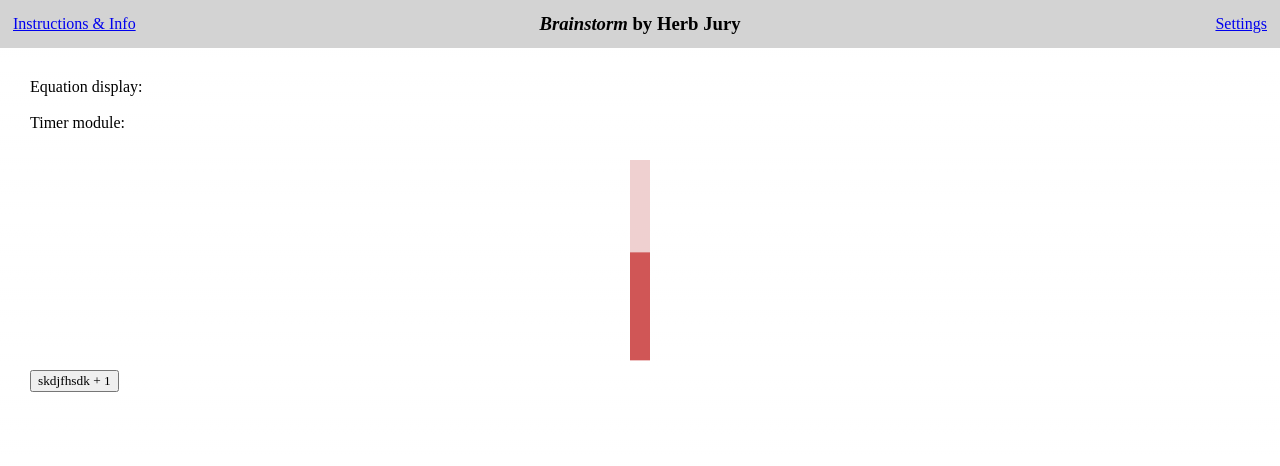
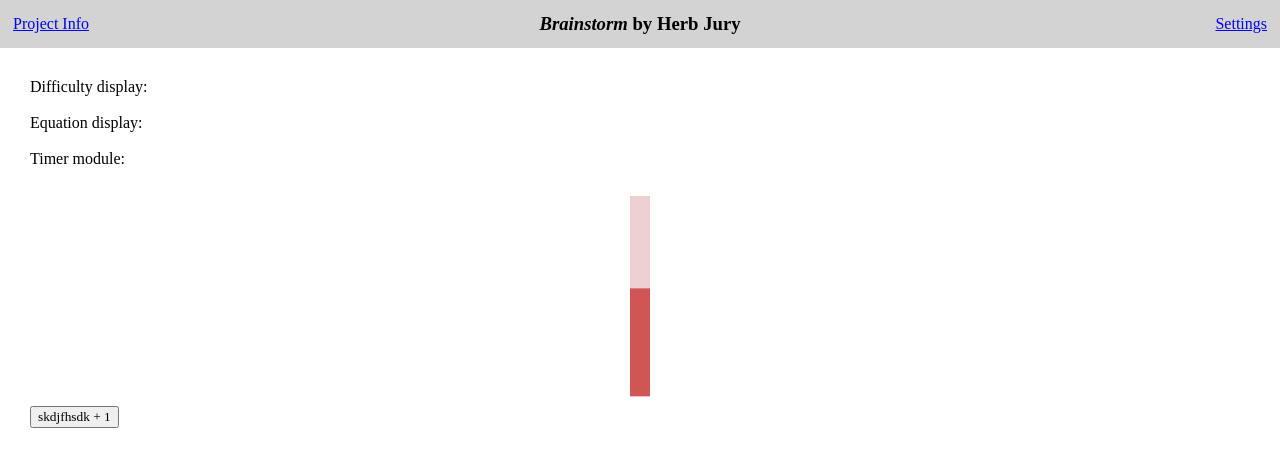
Before and after one commit to MrMugwump/BrainstormComp225, a Next.js app: page / in a window 1280 px wide. Shown: the top 466 px of the page. Built offline with nearby package versions, Linux system fonts and the light colour scheme.

Commit message:
Updated info hyperlink

```diff
--- a/src/app/globals.css
+++ b/src/app/globals.css
@@ -15,14 +15,6 @@
     --background-start-rgb: 0, 0, 0;
     --background-end-rgb: 0, 0, 0;
   }
-}
-
-header {
-  width: 100%;
-  height: 200px;
-  background-color: lightgray;
-	text-align: center;
-  margin: 0px 0px 0px;
 }
 
 .content {
--- a/src/app/page.tsx
+++ b/src/app/page.tsx
@@ -23,11 +23,12 @@ export default function Home() {
 
       <body> {/*All elements of the webpage follow:*/}
 
+          {/*Header:*/}
           <table className="headerMenu">
           <tbody>
             <tr>
               <td className="menuLeftBox">
-                <a href='https://google.com/'>Instructions & Info</a>
+                <a href='https://docs.google.com/document/d/1AptnwPwv4SSi0qF9lezG9_6FiOP8LKhDsg6TUamVKog/edit?usp=sharing'>Project Info</a>
               </td>
               <td className="menuCenterBox">
                 <h3><i>Brainstorm</i> by Herb Jury</h3>
@@ -40,6 +41,9 @@ export default function Home() {
         </table>
 
         <div className="content">
+
+        <p>Difficulty display:</p>
+        <br></br>
 
         <p>Equation display:</p>
         <br></br>
@@ -54,7 +58,7 @@ export default function Home() {
         timeEnded={timeEnded}/>
         <button className='button button1' onClick={()=>setTimeEnded((_timeEnded)=>-1*_timeEnded)}>skdjfhsdk + {timeEnded}</button>
 
-        </div> {/*End of content.*/}
+        </div> {/*End of non-header/footer content.*/}
       </body>
     </html>
       )
```
